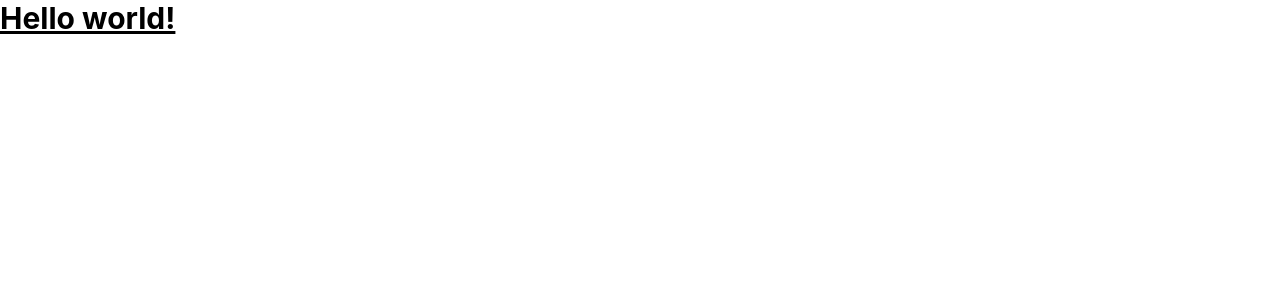
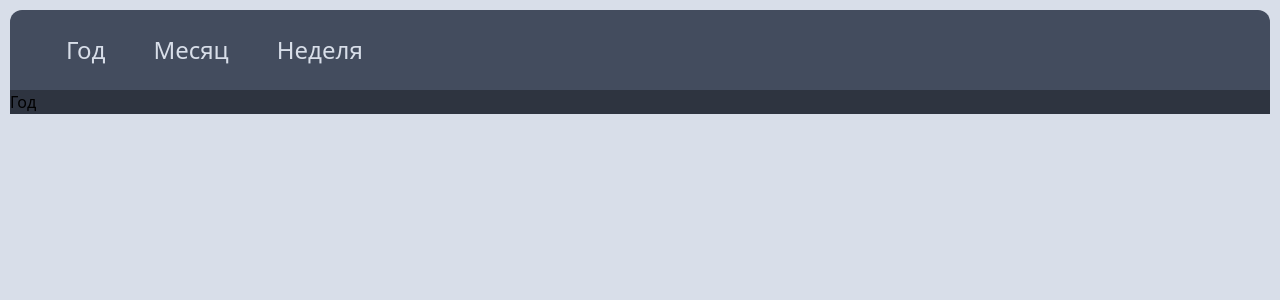
Before and after one commit to DmitriyKonnov/ShiftCalendar, a React (Create React App) app: page / in a window 1280 px wide. Shown: the top 300 px of the page. Built offline with nearby package versions, Linux system fonts and the light colour scheme; the HTML template or start-up script is replaced by a standard one.

Commit message:
вёрстка Header

```diff
--- a/src/App.js
+++ b/src/App.js
@@ -1,12 +1,8 @@
-import { Route, Routes } from 'react-router';
 import './App.css';
+import Home from './Pages/Home/Home';
 
 function App() {
-  return (
-    <Routes>
-      <Route path="/" element={<h1 className="text-3xl font-bold underline">Hello world!</h1>} />
-    </Routes>
-  );
+  return <Home />;
 }
 
 export default App;
--- /dev/null
+++ b/src/Components/Header/Header.jsx
@@ -0,0 +1,20 @@
+import React from 'react';
+import { Link } from 'react-router-dom';
+
+export default function Header() {
+  return (
+    <div className="container mx-auto bg-main text-font p-6 text-2xl rounded-t-xl">
+      <ul className="flex gap-12 ml-8">
+        <li>
+          <Link to="/">Год</Link>
+        </li>
+        <li>
+          <Link to="/">Месяц</Link>
+        </li>
+        <li>
+          <Link to="/">Неделя</Link>
+        </li>
+      </ul>
+    </div>
+  );
+}
--- /dev/null
+++ b/src/Pages/Home/Home.jsx
@@ -0,0 +1,15 @@
+import React from 'react';
+import { Route, Routes } from 'react-router';
+import Header from '../../Components/Header/Header';
+import Year from '../Year/Year';
+
+export default function Home() {
+  return (
+    <>
+      <Header />
+      <Routes>
+        <Route path="/" element={<Year />} />
+      </Routes>
+    </>
+  );
+}
--- /dev/null
+++ b/src/Pages/Year/Year.jsx
@@ -0,0 +1,5 @@
+import React from 'react';
+
+export default function Year() {
+  return <div className="container mx-auto bg-theme">Год</div>;
+}
--- a/src/index.css
+++ b/src/index.css
@@ -2,14 +2,10 @@
 @tailwind components;
 @tailwind utilities;
 
-body {
-  margin: 0;
-  font-family: -apple-system, BlinkMacSystemFont, 'Segoe UI', 'Roboto', 'Oxygen', 'Ubuntu',
-    'Cantarell', 'Fira Sans', 'Droid Sans', 'Helvetica Neue', sans-serif;
-  -webkit-font-smoothing: antialiased;
-  -moz-osx-font-smoothing: grayscale;
+@layer base {
+  html {
+    font-family: 'Nunito', system-ui, sans-serif;
+    background-color: #d8dee9;
+    padding: 10px;
+  }
 }
-
-code {
-  font-family: source-code-pro, Menlo, Monaco, Consolas, 'Courier New', monospace;
-}
--- a/tailwind.config.js
+++ b/tailwind.config.js
@@ -2,7 +2,13 @@
 module.exports = {
   content: ['./src/**/*.{js,jsx,ts,tsx}'],
   theme: {
-    extend: {},
+    extend: {
+      colors: {
+        main: '#434C5E',
+        theme: '#2E3440',
+        font: '#D8DEE9',
+      },
+    },
   },
   plugins: [],
 };
```
